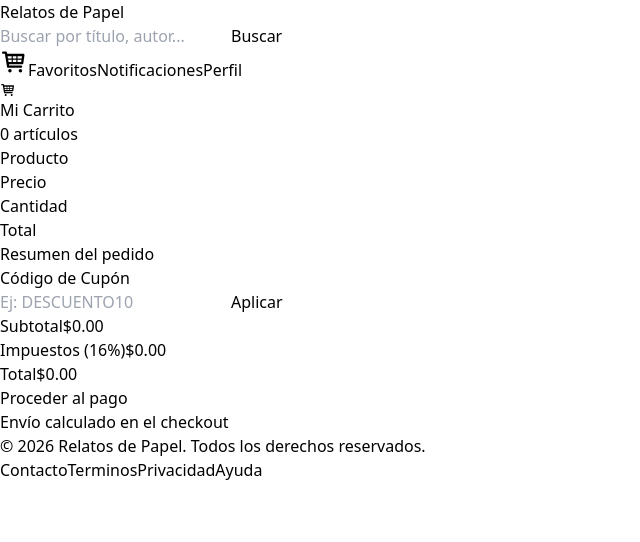
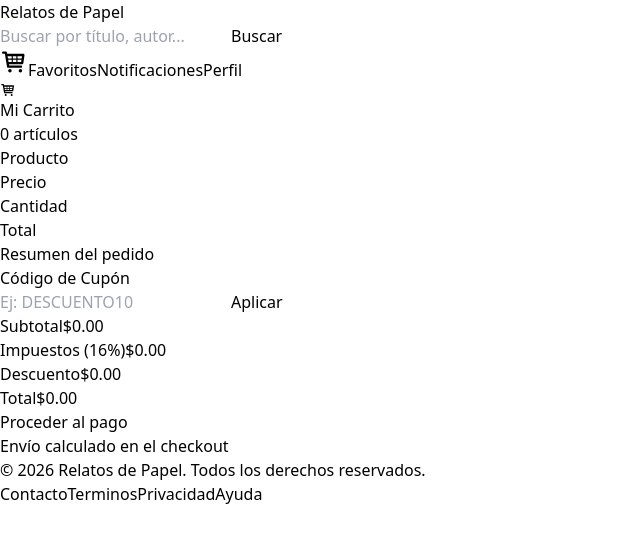
Before and after one commit to Relatos-de-papel-Unir-Grupo1/relatosdepapel-frontend, a React (Vite) app: page /cart in a window 1280 px wide. Shown: the top 542 px of the page, without its empty margins (0-640 px from the left). Built offline with nearby package versions, Linux system fonts and the light colour scheme.

Commit message:
Logica de descuento

```diff
--- a/src/views/Cart/Cart.jsx
+++ b/src/views/Cart/Cart.jsx
@@ -1,15 +1,18 @@
 import { TiShoppingCart } from "react-icons/ti";
 import { FiTrash2 } from "react-icons/fi";
 import { useNavigate } from "react-router-dom";
-import { useContext } from "react";
+import { useContext, useState } from "react";
 import { GlobalContext } from "../../context/GlobalContext";
 
 export default function Cart() {
     const navigate = useNavigate();
+    const [discount, setDiscount] = useState(0);
+    const [coupon, setCoupon] = useState("");
     const { cartItems, decreaseCartItemQuantity, increaseCartItemQuantity, removeFromCart } = useContext(GlobalContext);
     const subtotal = cartItems.reduce((acc, item) => acc + item.price * item.quantity, 0);
+    //apply cuppon discunt here if there is any
     const taxes = subtotal * 0.16;
-    const total = subtotal + taxes;
+    const total = subtotal + taxes - discount;
     return (<>
         <div className="min-h-screen bg-gray-100 p-8">
             <div className="mb-6">
@@ -88,8 +91,13 @@ export default function Cart() {
                         <label className="block mb-2 text-sm font-medium">Código de Cupón</label>
 
                         <div className="flex">
-                            <input type="text" placeholder="Ej: DESCUENTO10" className="flex-1 border rounded-l-lg px-4 py-2 outline-none focus:ring-2 focus:ring-black" />
-                            <button className="bg-slate-900 text-white px-4 rounded-r-lg hover:bg-slate-800">Aplicar</button>
+                            <input type="text" placeholder="Ej: DESCUENTO10" className="flex-1 border rounded-l-lg px-4 py-2 outline-none focus:ring-2 focus:ring-black"
+                             value={coupon} onChange={(e) => setCoupon(e.target.value)} />
+                            <button className="bg-slate-900 text-white px-4 rounded-r-lg hover:bg-slate-800" onClick={() => {
+                                if (coupon === "DESCUENTO10" && discount === 0 && subtotal > 0) {
+                                    setDiscount(subtotal * 0.1);
+                                }
+                            }}>Aplicar</button>
                         </div>
                     </div>
 
@@ -102,6 +110,11 @@ export default function Cart() {
                         <div className="flex justify-between text-gray-600">
                             <span>Impuestos (16%)</span>
                             <span>${taxes.toFixed(2)}</span>
+                        </div>
+
+                        <div className="flex justify-between text-gray-600">
+                            <span>Descuento</span>
+                            <span>${discount.toFixed(2)}</span>
                         </div>
 
                         <div className="flex justify-between text-2xl font-bold border-t pt-4">
```
